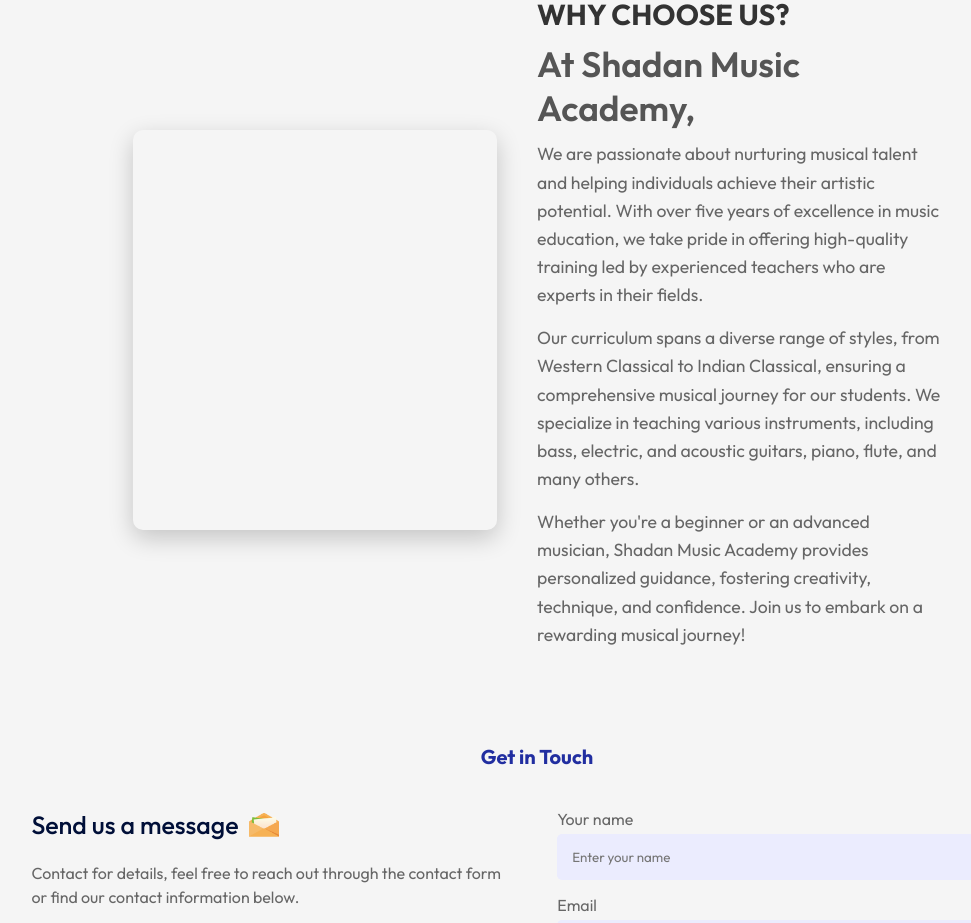
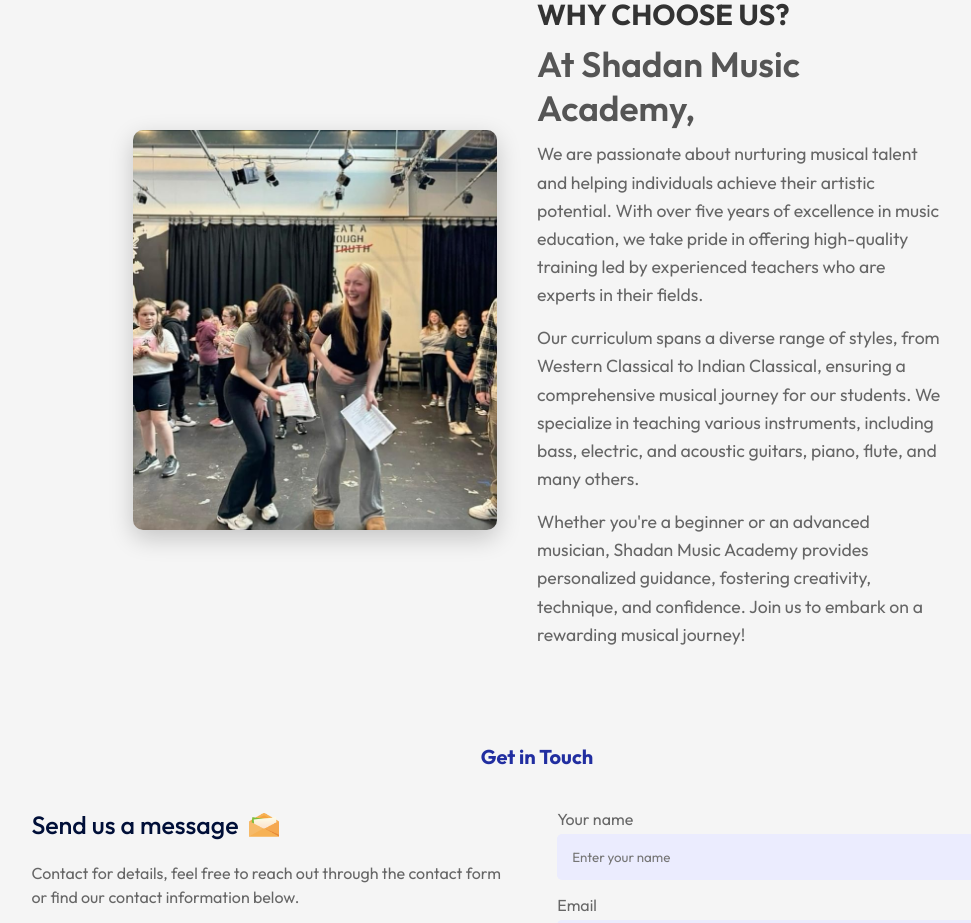
Before and after one commit to Mvskywert345/MusicClassWebsite, a React (Vite) app: page / in a window 1280 px wide. Shown: the part 1600-2523 px from the top of the page, without its empty margins (103-1074 px from the left). Built offline with nearby package versions, Linux system fonts and the light colour scheme.

Commit message:
Update About.jsx

```diff
--- a/src/components/About/About.jsx
+++ b/src/components/About/About.jsx
@@ -1,19 +1,18 @@
 import React from 'react';
-import './About.css';  // Correct CSS import
+import './About.css';
+import musicImg from '../../assets/music_th.jpg'; // Ensure the correct path
 
 function About() {
   return (
     <div className="about" id="about">
       <div className="about-left">
-        <div className="about-img"></div> {/* Only one image div */}
+        <img src={musicImg} alt="About Us" className="about-img" />
       </div>
       <div className="about-right">
         <h3>Why Choose Us?</h3>
         <h2>At Shadan Music Academy,</h2>
         <p>We are passionate about nurturing musical talent and helping individuals achieve their artistic potential. With over five years of excellence in music education, we take pride in offering high-quality training led by experienced teachers who are experts in their fields.</p>
-
         <p>Our curriculum spans a diverse range of styles, from Western Classical to Indian Classical, ensuring a comprehensive musical journey for our students. We specialize in teaching various instruments, including bass, electric, and acoustic guitars, piano, flute, and many others.</p>
-
         <p>Whether you're a beginner or an advanced musician, Shadan Music Academy provides personalized guidance, fostering creativity, technique, and confidence. Join us to embark on a rewarding musical journey!</p>
       </div>
     </div>
```
